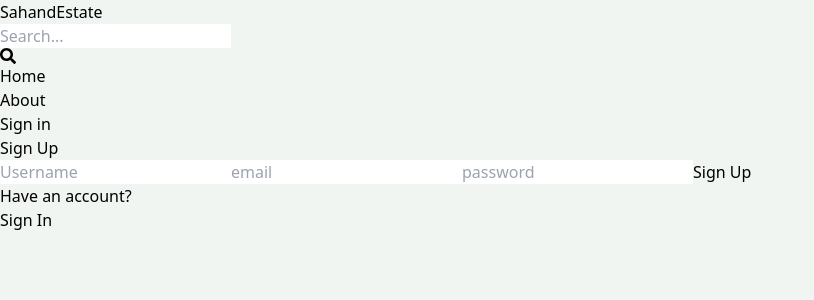
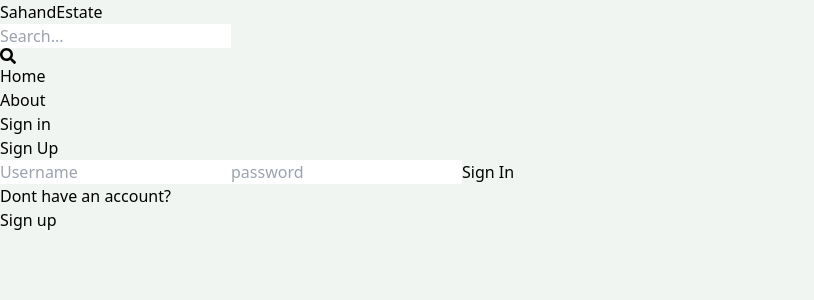
Before and after one commit to ALyes2022/mern__estate, a React (Vite) app in the folder client/: page /signup in a window 1280 px wide. Shown: the top 300 px of the page, without its empty margins (0-814 px from the left). Built offline with nearby package versions, Linux system fonts and the light colour scheme.

Commit message:
complete-signin-page

```diff
--- a/client/src/pages/SignUp.jsx
+++ b/client/src/pages/SignUp.jsx
@@ -2,7 +2,7 @@ import React from 'react';
 import { Link, useNavigate } from 'react-router-dom';
 import { useState } from 'react';
 
-export default function SignUp() {
+export default function SignIn() {
   const [formData, setFormData] = useState({});
   const [error, setError] = useState(null);
   const [loading, setLoading] = useState(false);
@@ -17,7 +17,7 @@ export default function SignUp() {
     e.preventDefault();
     try {
       setLoading(true);
-      const res = await fetch('api/auth/signup', {
+      const res = await fetch('api/auth/signin', {
         method: 'POST',
         headers: {
           'Content-Type': 'application/json',
@@ -32,7 +32,7 @@ export default function SignUp() {
       }
       setLoading(false);
       setError(null);
-      navigate('/signin');
+      navigate('/');
       console.log(data);
     } catch (error) {
       setLoading(false);
@@ -53,13 +53,6 @@ export default function SignUp() {
             onChange={handleChange}
           />
           <input
-            type="email"
-            placeholder="email"
-            className="border p-3 rounded-lg"
-            id="email"
-            onChange={handleChange}
-          />
-          <input
             type="password"
             placeholder="password"
             className="border p-3 rounded-lg"
@@ -70,13 +63,13 @@ export default function SignUp() {
             disabled={loading}
             className="bg-slate-700 text-white p-3 rounded-lg uppercase hover:opacity-95 disabled:opacity-80"
           >
-            {loading ? 'Loading...' : 'Sign Up'}
+            {loading ? 'Loading...' : 'Sign In'}
           </button>
         </form>
         <div className="flex gap-2 mt-5">
-          <p>Have an account?</p>
-          <Link to={'/signin'}>
-            <span className="text-blue-700">Sign In</span>
+          <p>Dont have an account?</p>
+          <Link to={'/signup'}>
+            <span className="text-blue-700">Sign up</span>
           </Link>
         </div>
         {error && <p className="text-red-500 mt-5"> {error}</p>}
```
